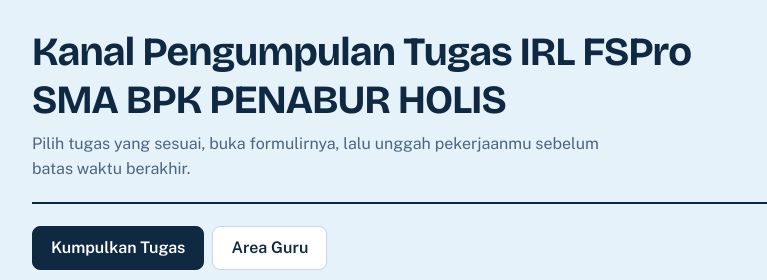
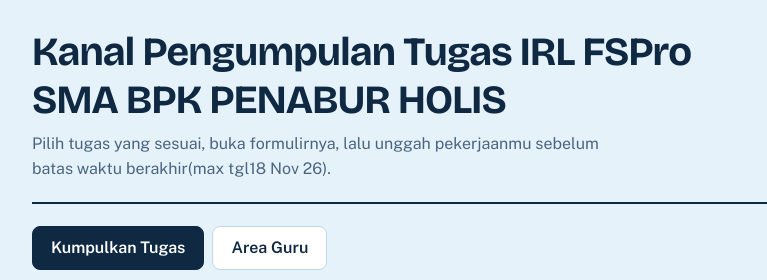
Before and after one commit to desmonspencer/IRLFSProSMAKHOLIS, a plain HTML site: page Kanal Tugas IRL.html in a window 1280 px wide. Shown: the top 280 px of the page, 196-963 px from the left. Drawn offline with nearby package versions, Linux system fonts and the light colour scheme.

Commit message:
Update Kanal Tugas IRL.html

```diff
--- a/Kanal Tugas IRL.html
+++ b/Kanal Tugas IRL.html
@@ -119,7 +119,7 @@
    ========================================================================= */
 const CONFIG = {
   judul: "Kanal Pengumpulan Tugas IRL FSPro SMA BPK PENABUR HOLIS",
-  deskripsi: "Pilih tugas yang sesuai, buka formulirnya, lalu unggah pekerjaanmu sebelum batas waktu berakhir.",
+  deskripsi: "Pilih tugas yang sesuai, buka formulirnya, lalu unggah pekerjaanmu sebelum batas waktu berakhir(max tgl18 Nov 26).",
 
   // 1. DAFTAR TUGAS & LINK GOOGLE FORM (UNTUK SISWA)
   tugas: [
```
